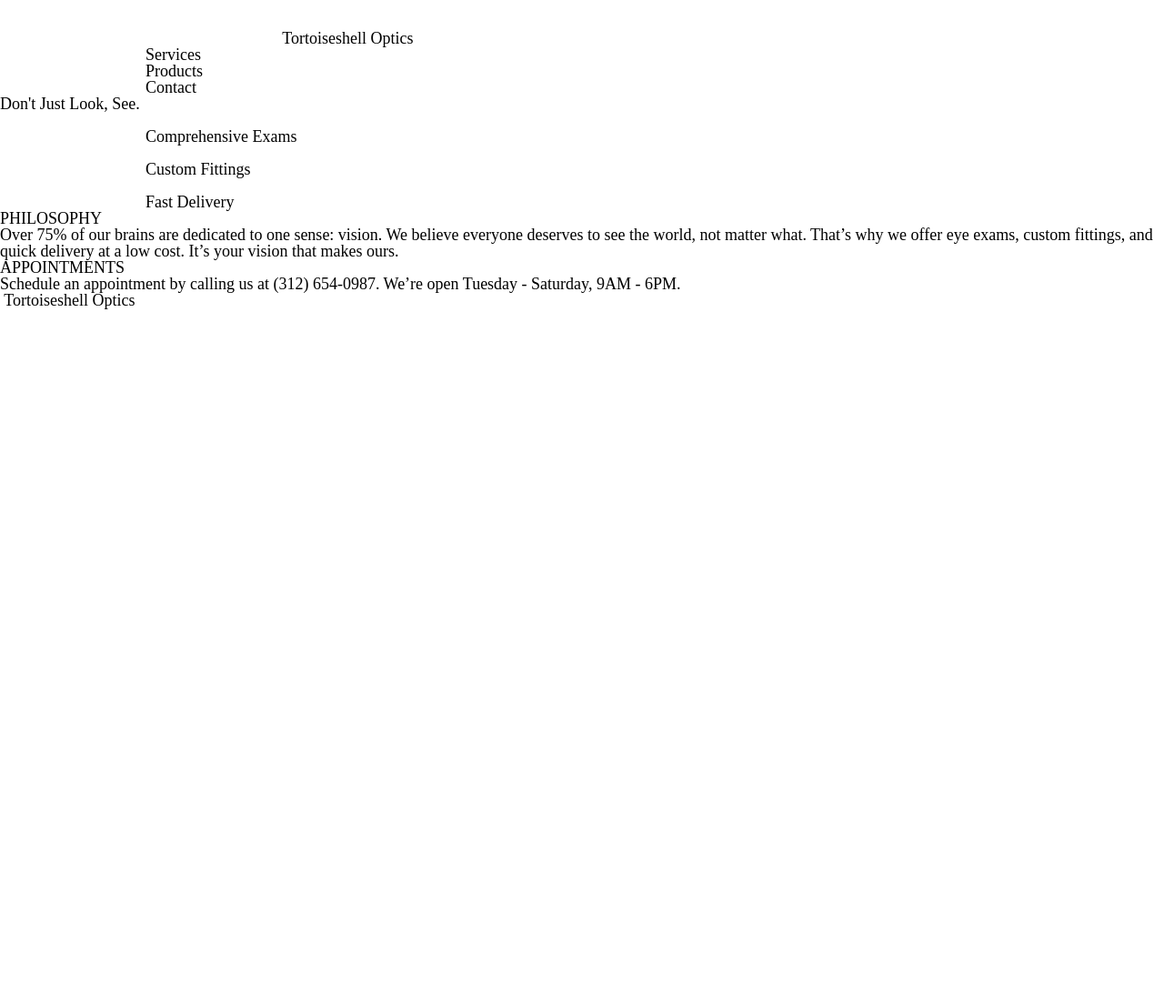
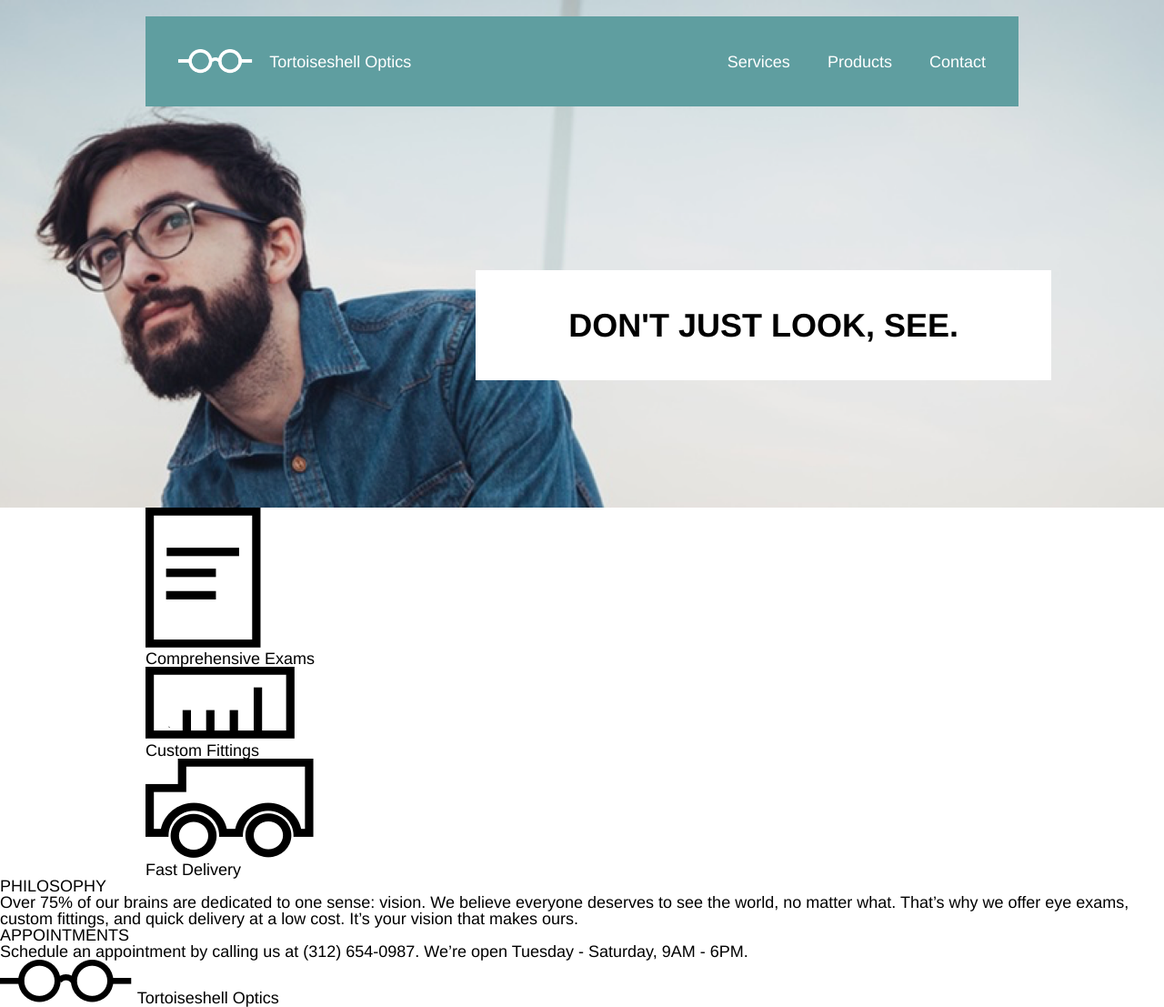
Before and after one commit to twhipple/TortoiseshellOptics, a plain HTML site: page index.html in a window 1280 px wide. Shown: the whole page at 91% size. Before the commit the page ends 800 px from the top, so only its background shows below. Drawn offline with Linux system fonts and the light colour scheme.

Commit message:
Started css file with nav bar and banner.

```diff
--- a/index.html
+++ b/index.html
@@ -14,7 +14,7 @@
 
   <header>
     <nav class="container">
-      <div class="">
+      <div class="navbar">
         <img src="./resources/images/logo-white.png" alt="">
         <span>Tortoiseshell Optics</span>
       </div>
@@ -26,28 +26,32 @@
         </ul>
       </div>
     </nav>
-  </header>
 
   <!--Banner Section-->
-  <div class="banner">
-    <div class="insidebanner">
-      <h1>Don't Just Look, See.</h1>
-    </div>
-  </div>
+    <ban class="container">
+      <div class="banner">
+        <div class="insidebanner">
+          <h1>Don't Just Look, See.</h1>
+        </div>
+      </div>
+    </ban>
 
+
+
+</header>
 
   <!--Supporting Section-->
   <div class="container">
     <div class="iconandtitle">
-      <img src="" alt="">
+      <img src="resources/images/paper-icon.png" alt="">
       <h2>Comprehensive Exams</h2>
     </div>
     <div class="iconandtitle">
-      <img src="" alt="">
+      <img src="resources/images/ruler-icon.png" alt="">
       <h2>Custom Fittings</h2>
     </div>
     <div class="iconandtitle">
-      <img src="" alt="">
+      <img src="resources/images/truck-icon.png" alt="">
       <h2>Fast Delivery</h2>
     </div>
   </div>
@@ -59,7 +63,7 @@
       <div class="title">
         PHILOSOPHY
       </div>
-      <p>Over 75% of our brains are dedicated to one sense: vision. We believe everyone deserves to see the world, not matter what. That’s why we offer eye exams, custom fittings, and quick delivery at a low cost. It’s your vision that makes ours.
+      <p>Over 75% of our brains are dedicated to one sense: vision. We believe everyone deserves to see the world, no matter what. That’s why we offer eye exams, custom fittings, and quick delivery at a low cost. It’s your vision that makes ours.
       </p>
     </div>
     <div class="info">
@@ -75,7 +79,7 @@
 
   <!--Footer-->
   <div class="">
-    <img src="./resources/images/black.png" alt="">
+    <img src="./resources/images/logo-black.png" alt="">
     <span>Tortoiseshell Optics</span>
   </div>
 
--- a/resources/css/style.css
+++ b/resources/css/style.css
@@ -1,6 +1,7 @@
 html {
-  font-family: ;
+  font-family: Helvetica;
   font-size: 18px;
+  line-height: 1.4rem;
 }
 
 .container {
@@ -8,4 +9,65 @@ html {
   margin: 0 auto;
 }
 
+nav {
+  padding: 2rem 0;
+  color: white;
+  background-color: cadetblue;
+  display: flex;
+  align-items: center;
+  justify-content: space-between;
+}
+
+.navbar {
+  display: flex;
+  align-items: center;
+}
+
+nav span {
+  padding-left: 1rem;
+}
+
+.menu {
+  display: flex;
+  align-items: center;
+}
+
+ul li {
+    display: inline;
+    padding: 0 2rem 0 0;
+}
+
 header {
+   padding-top: 1rem;
+   height: 30rem;
+   background-image: url("../images/glasses-bg.png");
+   background-repeat: no-repeat;
+   background-position: center;
+   background-size: cover;
+}
+
+header img {
+  height: 1.5rem;
+  padding-left: 2rem;
+}
+
+ban {
+  display: flex;
+  justify-content: flex-end;
+}
+
+.banner {
+  background-color: white;
+  padding: 1.5rem 5rem;
+  display: inline-block;
+  margin-top: 10rem;
+  margin-right: -2rem;
+  line-height: 2.4rem;
+}
+
+h1 {
+    font-size: 2rem;
+    font-weight: bold;
+    text-transform: uppercase;
+    padding: .67rem;
+}
```
